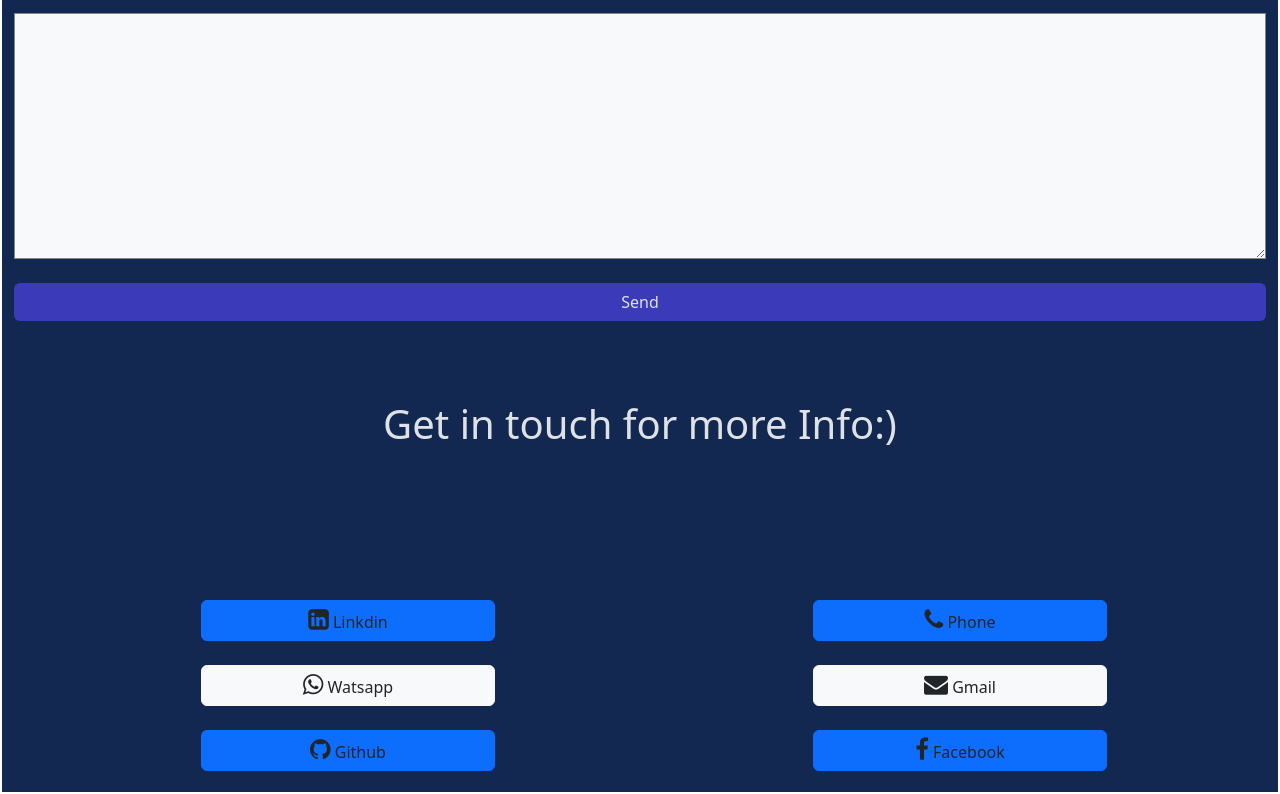
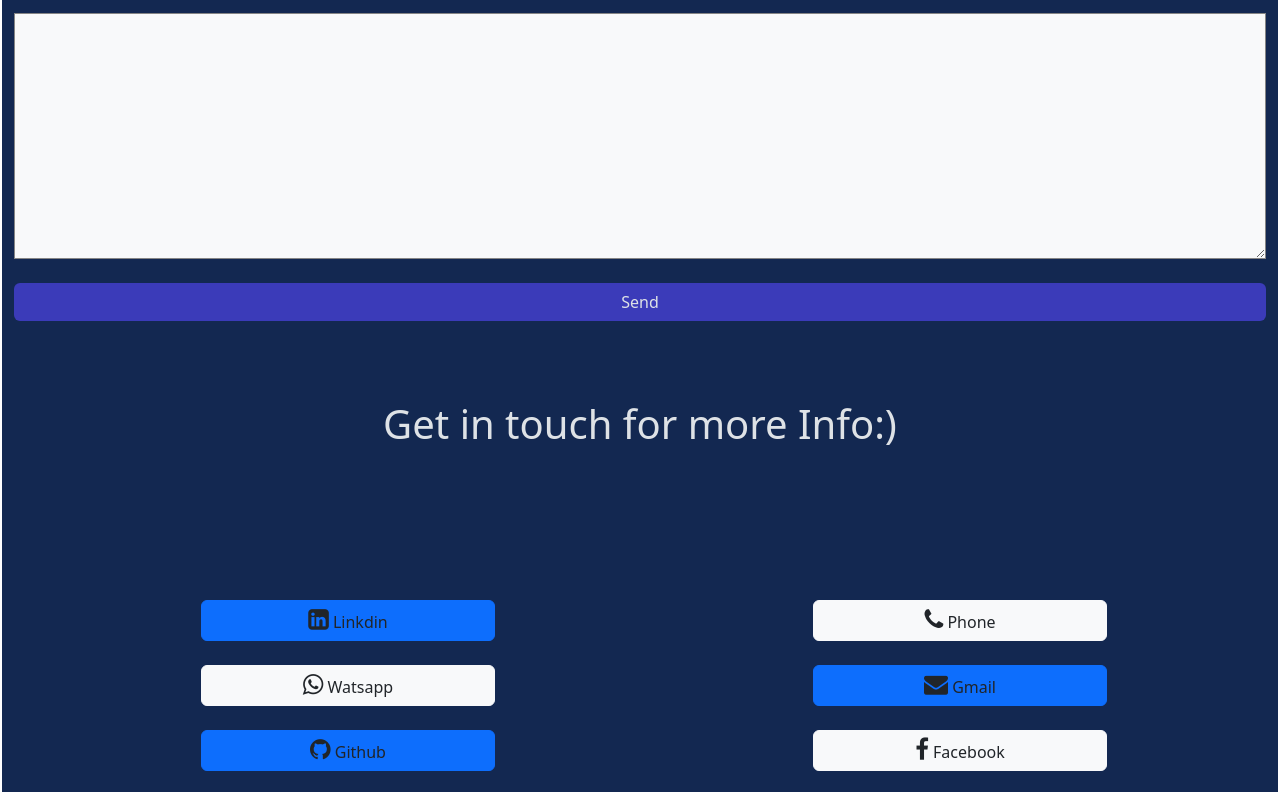
Before and after one commit to Saiyaswanthpasupuleti/10ktasks, a plain HTML site: page portfolio/proftolio.html in a window 1280 px wide. Shown: the part 3033-3827 px from the top of the page. Drawn offline with nearby package versions, Linux system fonts and the light colour scheme.

Commit message:
newcommit

```diff
--- a/portfolio/proftolio.html
+++ b/portfolio/proftolio.html
@@ -200,13 +200,13 @@
               <br>
               <br>
               <div class="col-md-6 col-sm-6 text-center">
-                <button class="btn btn-primary w-50"><a href="tel:9704593898" class="page-link text-dark"><i class="fa fa-phone" style="font-size:24px"></i> Phone</a></button>
+                <button class="btn btn-light w-50"><a href="tel:9704593898" class="page-link text-dark"><i class="fa fa-phone" style="font-size:24px"></i> Phone</a></button>
                 <br><br>
 
-                <button class="btn btn-light w-50"><a href="mailto:saiyaswanths959@gmail.com" class="page-link text-dark"><i class="fa fa-envelope" style="font-size:24px"></i> Gmail</a></button>
+                <button class="btn btn-primary w-50"><a href="mailto:saiyaswanths959@gmail.com" class="page-link text-dark"><i class="fa fa-envelope" style="font-size:24px"></i> Gmail</a></button>
                 <br>
                 <br>
-                <button class="btn btn-primary w-50"><a href="" class="page-link text-dark"><i class="fa fa-facebook-f" style="font-size:24px"></i> Facebook</a></button>
+                <button class="btn btn-light w-50"><a href="" class="page-link text-dark"><i class="fa fa-facebook-f" style="font-size:24px"></i> Facebook</a></button>
 
               </div>
 
```
